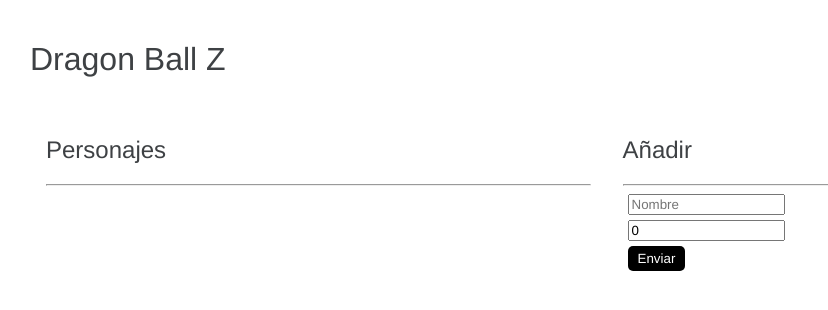
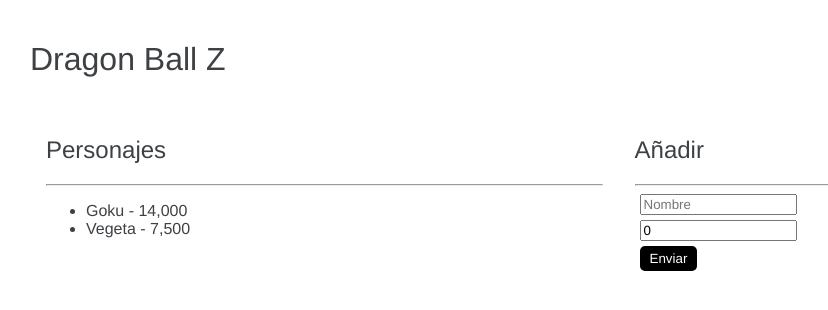
Before and after one commit to mabuenox/angular-cero-experto-udemy, an Angular app in the folder Ejercicios/angular/01-bases/: page / in a window 1280 px wide. Shown: the top 310 px of the page, without its empty margins (10-838 px from the left). Built offline with nearby package versions, Linux system fonts and the light colour scheme.

Commit message:
Add component input

```diff
--- a/Ejercicios/angular/01-bases/src/app/dragonball/characters/characters.component.ts
+++ b/Ejercicios/angular/01-bases/src/app/dragonball/characters/characters.component.ts
@@ -1,9 +1,11 @@
-import { Component } from '@angular/core';
+import { Component, Input } from '@angular/core';
 
 @Component({
   selector: 'app-characters',
   templateUrl: './characters.component.html'
 })
 export class CharactersComponent {
-  characters: any[] = [];
+
+  @Input() characters: any[] = [];
+
 }
--- a/Ejercicios/angular/01-bases/src/app/dragonball/main-page/main-page.component.html
+++ b/Ejercicios/angular/01-bases/src/app/dragonball/main-page/main-page.component.html
@@ -2,7 +2,7 @@
 
 <div class="row">
   <div class="col">
-    <app-characters></app-characters>
+    <app-characters [characters]="characters"></app-characters>
   </div>
 
   <div class="col">
```
